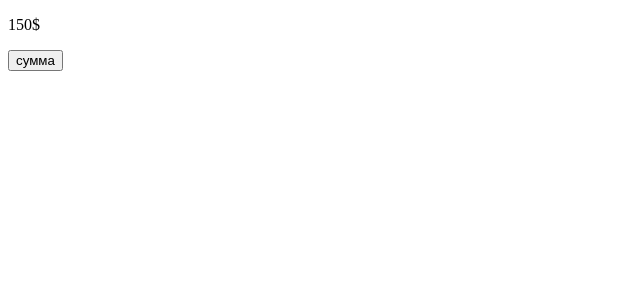
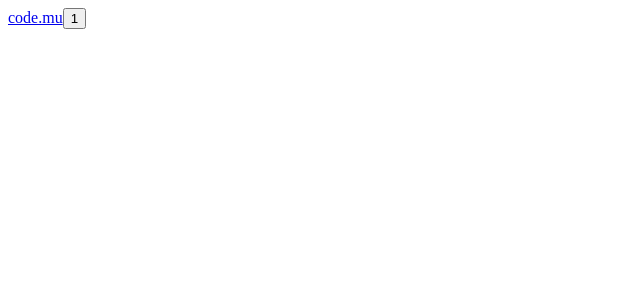
Before and after one commit to vitalay/course-on-60, a Vue app: page / in a window 1280 px wide. Shown: the top 300 px of the page, without its empty margins (0-640 px from the left). Built offline with nearby package versions, Linux system fonts and the light colour scheme.

Commit message:
раздел "Модификаторы событий"

```diff
--- a/src/App.vue
+++ b/src/App.vue
@@ -2,20 +2,17 @@
 export default {
    data() {
      return {
-      cost: 15,
-      amount: 10
+      count: 1,
      }
    },
    methods: {
 
 
 
+
    },
    computed: {
 
-     price: function(){
-      return this.cost * this.amount + '$'
-     },
 
 
    }
@@ -25,10 +22,12 @@ export default {
 
 <template>
   <div>
+  <a @click.prevent href="https://code.mu/">code.mu</a>
+<button @click.once="count++">{{ count }}</button>
 
 
-<p>{{ price }}</p>
-<button @click="cost++">сумма</button>
+
+
   </div>
 </template>
 
```
